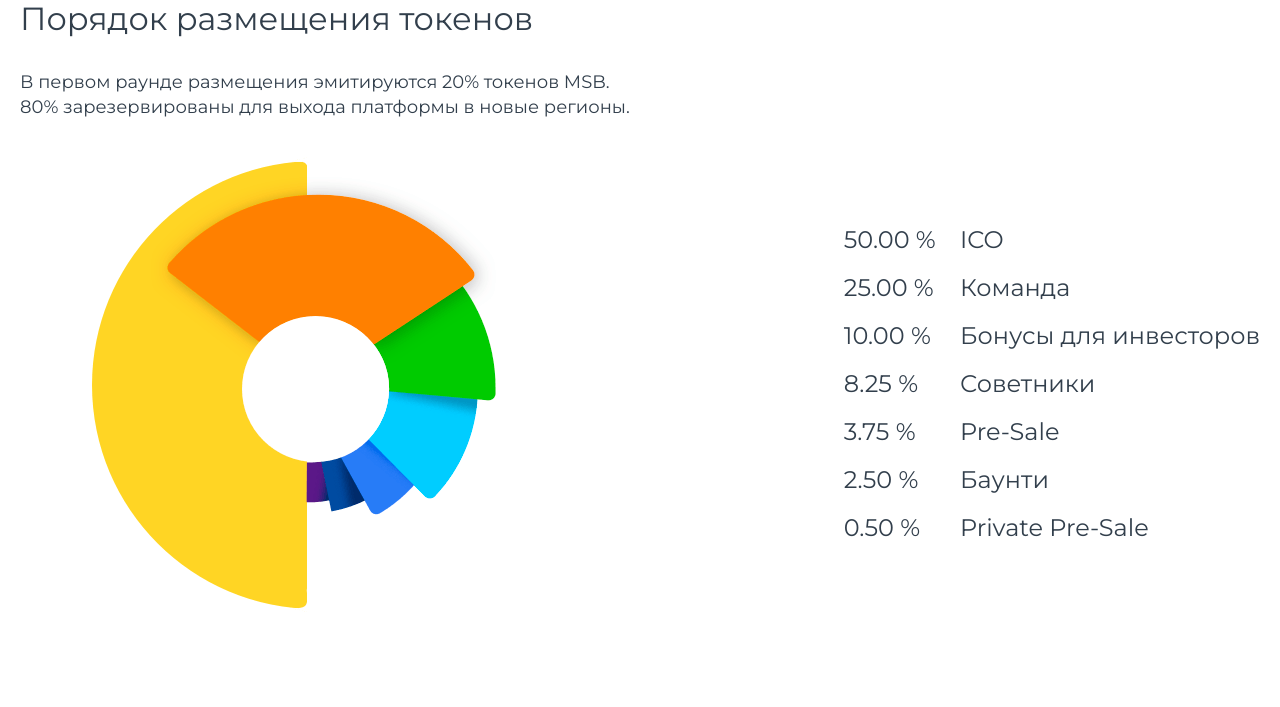
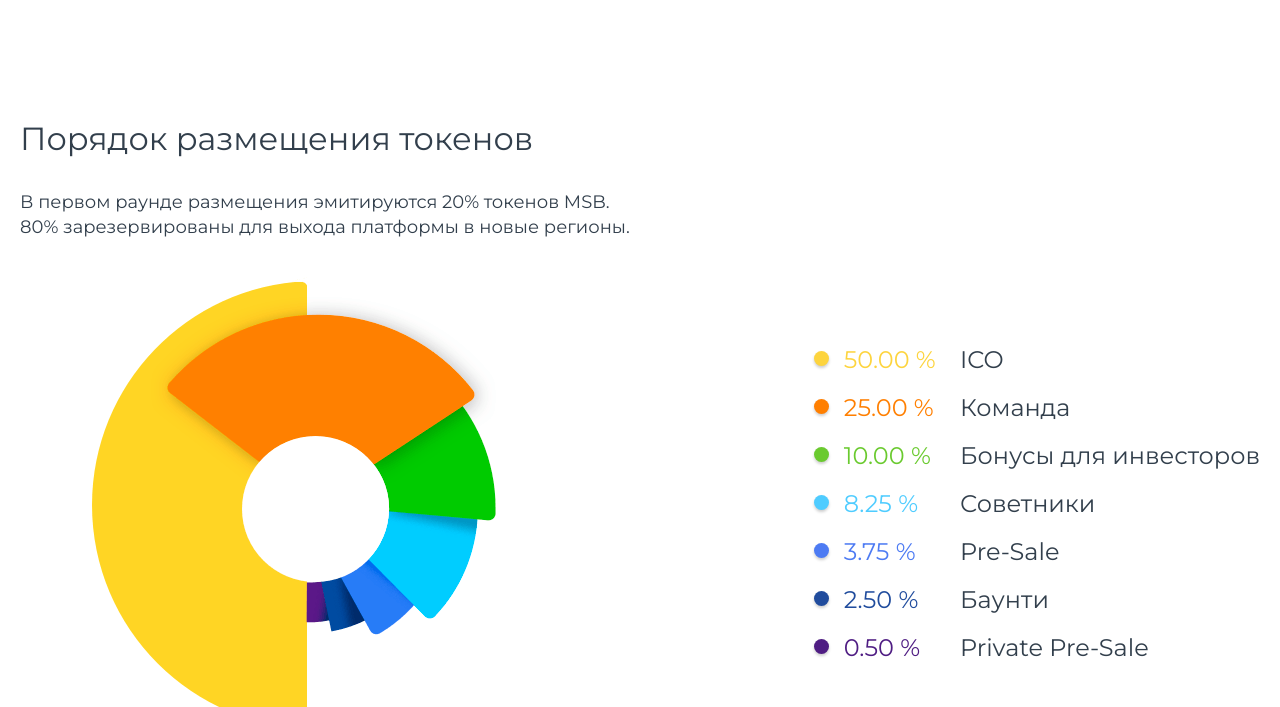
Before and after one commit to mossebo-km/ico, a PHP site: page / in a window 1280 px wide. Shown: the part 5024-5731 px from the top of the page. Run offline with PHP 8.4, Linux system fonts and the light colour scheme; some libraries are stand-ins or nearby versions.

Commit message:
02.07.2018 update

```diff
--- a/public_html/assets/css/app.css
+++ b/public_html/assets/css/app.css
@@ -729,6 +729,11 @@ input[type='text'].subscribe__input::placeholder {
   margin-top: -280px;
 }
 
+.utp-main .player-box {
+  -webkit-filter: drop-shadow(0 0 3px rgba(0, 0, 0, 0.2));
+          filter: drop-shadow(0 0 3px rgba(0, 0, 0, 0.2));
+}
+
 .we-best {
   padding-top: 90px;
   padding-bottom: 140px;
@@ -889,6 +894,8 @@ input[type='text'].subscribe__input::placeholder {
   -webkit-box-pack: center;
       -ms-flex-pack: center;
           justify-content: center;
+  -webkit-box-shadow: 0 0 7px rgba(0, 0, 0, 0.15);
+          box-shadow: 0 0 7px rgba(0, 0, 0, 0.15);
 }
 
 .economy {
@@ -927,11 +934,82 @@ input[type='text'].subscribe__input::placeholder {
 .currency-division__list li {
   font-size: 24px;
   line-height: 2;
+  position: relative;
 }
 
 .currency-division__list li span {
   display: inline-block;
   width: 110px;
+}
+
+.currency-division__list li:before {
+  content: '';
+  display: block;
+  width: 15px;
+  height: 15px;
+  background: #323F4C;
+  position: absolute;
+  border-radius: 50%;
+  -webkit-box-shadow: 0 2px 3px rgba(0, 0, 0, 0.2);
+          box-shadow: 0 2px 3px rgba(0, 0, 0, 0.2);
+  left: -30px;
+  top: 15px;
+}
+
+.currency-division__list li:nth-child(1):before {
+  background: #FDD43E;
+}
+
+.currency-division__list li:nth-child(1) span {
+  color: #FDD43E;
+}
+
+.currency-division__list li:nth-child(2):before {
+  background: #FF7F00;
+}
+
+.currency-division__list li:nth-child(2) span {
+  color: #FF7F00;
+}
+
+.currency-division__list li:nth-child(3):before {
+  background: #6ACA2F;
+}
+
+.currency-division__list li:nth-child(3) span {
+  color: #6ACA2F;
+}
+
+.currency-division__list li:nth-child(4):before {
+  background: #4FCCFF;
+}
+
+.currency-division__list li:nth-child(4) span {
+  color: #4FCCFF;
+}
+
+.currency-division__list li:nth-child(5):before {
+  background: #4D7BF3;
+}
+
+.currency-division__list li:nth-child(5) span {
+  color: #4D7BF3;
+}
+
+.currency-division__list li:nth-child(6):before {
+  background: #204C9D;
+}
+
+.currency-division__list li:nth-child(6) span {
+  color: #204C9D;
+}
+
+.currency-division__list li:nth-child(7):before {
+  background: #4F1D83;
+}
+
+.currency-division__list li:nth-child(7) span {
+  color: #4F1D83;
 }
 
 .roadmap {
@@ -1184,6 +1262,8 @@ input[type='text'].subscribe__input::placeholder {
   background: #FAFBFC;
   padding-top: 60px;
   padding-bottom: 60px;
+  margin-top: 60px;
+  margin-bottom: 60px;
 }
 
 .start-sell__body {
--- a/public_html/index.php
+++ b/public_html/index.php
@@ -344,6 +344,7 @@ require_once './mix.php';
     <div class="roadmap">
         <div class="container">
             <div class="h2">Roadmap</div>
+            <road-map></road-map>
         </div>
     </div>
 
--- a/src/js/app.js
+++ b/src/js/app.js
@@ -13,6 +13,7 @@ import Youtube from './components/youtube'
 import {Carousel3d, Slide} from 'vue-carousel-3d';
 import AccordionList from './components/accordion'
 import stickySlider from './components/stickySlider'
+import roadMap from './components/roadMap'
 
 /**
  * APP
@@ -24,7 +25,8 @@ let app = new Vue({
         'accordion-list': AccordionList,
         'carousel-3d': Carousel3d,
         'slide': Slide,
-        'sticky-slider': stickySlider
+        'sticky-slider': stickySlider,
+        'road-map': roadMap,
     },
     data: {
 
--- a/src/js/components/youtube.vue
+++ b/src/js/components/youtube.vue
@@ -60,6 +60,7 @@
 
     .player-box {
         position: relative;
+        padding: 5px 0;
     }
     .thumbnail {
         margin: auto;
@@ -92,6 +93,11 @@
         z-index: 9;
         cursor: pointer;
         box-sizing: border-box;
+        transition: 0.3s;
+        opacity: .8;
+        &:hover {
+            opacity: 1;
+        }
     }
     .video {
         position: absolute;
--- a/src/scss/blocks/_blocks.scss
+++ b/src/scss/blocks/_blocks.scss
@@ -24,6 +24,9 @@
         z-index: -1;
         margin-left: 1000px;
         margin-top: -280px;
+    }
+    .player-box {
+        filter: drop-shadow(0 0 3px rgba(0, 0, 0, 0.2));
     }
 }
 
@@ -155,6 +158,7 @@
         display: flex;
         flex-direction: column;
         justify-content: center;
+        box-shadow: 0 0 7px rgba(0,0,0,0.15);
     }
 }
 
@@ -188,9 +192,78 @@
         li {
             font-size: 24px;
             line-height: 2;
+            position: relative;
             span {
                 display: inline-block;
                 width: 110px;
+            }
+            &:before {
+                content: '';
+                display: block;
+                width: 15px;
+                height: 15px;
+                background: $color-text-primary;
+                position: absolute;
+                border-radius: 50%;
+                box-shadow: 0 2px 3px rgba(0,0,0,0.2);
+                left: -30px;
+                top: 15px;
+            }
+            &:nth-child(1) {
+                &:before {
+                    background: #FDD43E;
+                }
+                span {
+                    color: #FDD43E;
+                }
+            }
+            &:nth-child(2) {
+                &:before {
+                    background: #FF7F00;
+                }
+                span {
+                    color: #FF7F00;
+                }
+            }
+            &:nth-child(3) {
+                &:before {
+                    background: #6ACA2F;
+                }
+                span {
+                    color: #6ACA2F;
+                }
+            }
+            &:nth-child(4) {
+                &:before {
+                    background: #4FCCFF;
+                }
+                span {
+                    color: #4FCCFF;
+                }
+            }
+            &:nth-child(5) {
+                &:before {
+                    background: #4D7BF3;
+                }
+                span {
+                    color: #4D7BF3;
+                }
+            }
+            &:nth-child(6) {
+                &:before {
+                    background: #204C9D;
+                }
+                span {
+                    color: #204C9D;
+                }
+            }
+            &:nth-child(7) {
+                &:before {
+                    background: #4F1D83;
+                }
+                span {
+                    color: #4F1D83;
+                }
             }
         }
     }
@@ -403,6 +476,8 @@
     background: #FAFBFC;
     padding-top: 60px;
     padding-bottom: 60px;
+    margin-top: 60px;
+    margin-bottom: 60px;
     &__body {
         width: 65%;
         font-size: 18px;
```
Also changed, not shown: src/js/components/roadMap.vue (added, +43 -0 lines), src/js/components/stickySlider.vue (+43 -14 lines), public_html/assets/images/slider/1.png, public_html/assets/images/slider/2.png, public_html/assets/images/slider/3.png, public_html/assets/images/slider/4.png, public_html/assets/images/slider/5.png, public_html/assets/js/app.js, public_html/mix-manifest.json, 3 other files.
